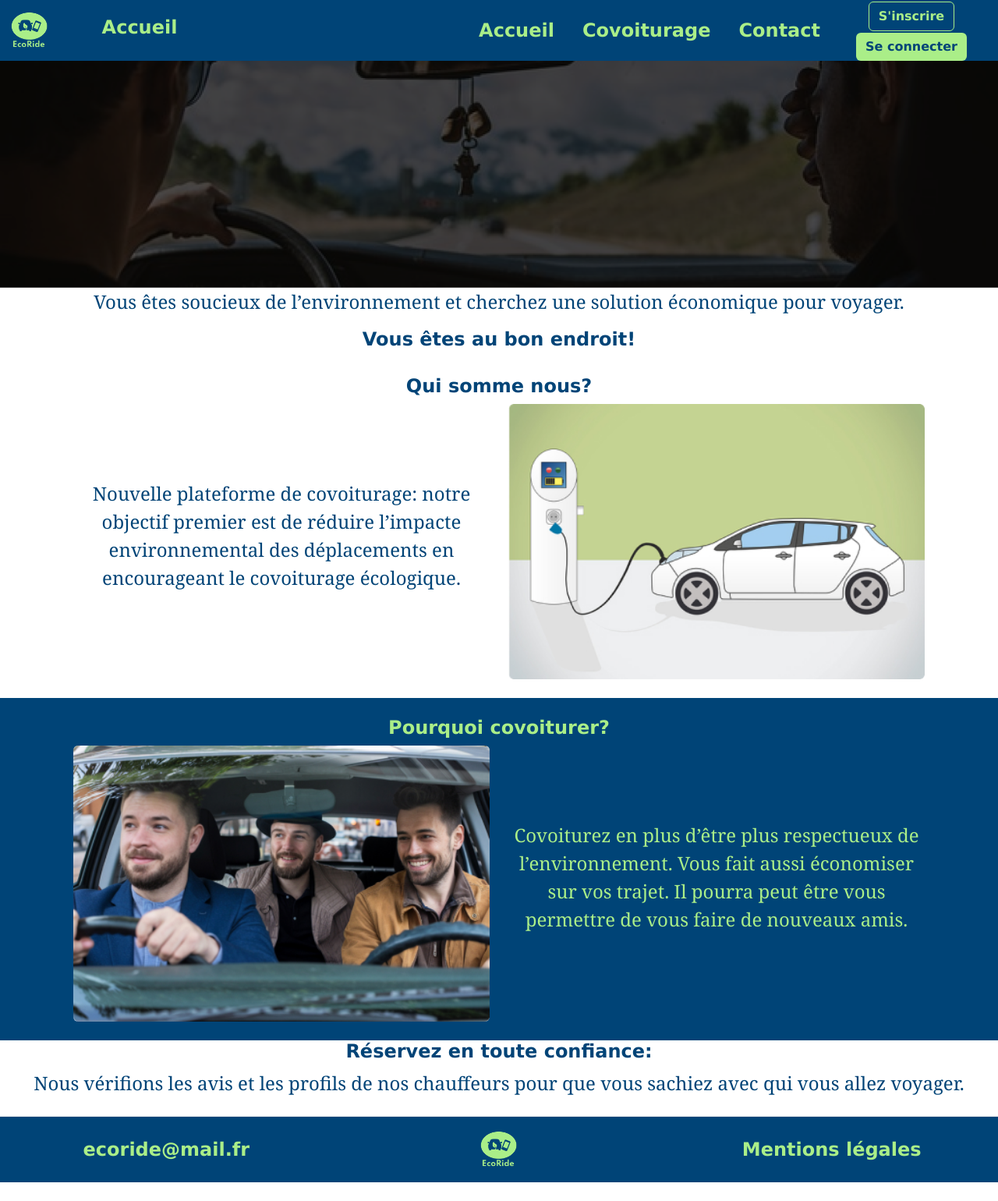
After one commit to nelly34800/EcoRide, a PHP site: page / in a window 1280 px wide. The commit adds this page. Shown: the whole page at 78% size. Run offline with PHP 8.4, Linux system fonts and the light colour scheme; some libraries are stand-ins or nearby versions.

Commit message:
ppage d'accueil + header et footer

```diff
--- a/assets/css/override-bootstrap.css
+++ b/assets/css/override-bootstrap.css
@@ -1,42 +1,50 @@
 :root {
-    --primary: #ff8264;
-    --secondary: #ffaa64;
-    --success: #28a745;
+    --primary: #aaee88;
+    --secondary: #44dddd;
+    --success: #aaee88;
     --danger: #dc3545;
     --warning: #fd7e14;
-    --info: #17a2b8;
+    --info: #aaaee88;
     --light: #f8f9fa;
-    --dark: #343a40;
+    --dark: #004477;
     --bs-nav-link-color: var(--primary);
     --bs-link-color: var(--primary);
     --bs-link-hover-color: var(--secondary);
+    --font-family-sans-serif: Verdana, sans-serif;
+    --font-family-serif: Georgia, sans-serif;
 }
 
-  .btn-primary {
-    --bs-btn-color: #fff;
+    .navbar {
+    --bs-navbar-padding-y: 0.rem;
+    }
+
+    .btn-primary {
+    --bs-btn-color: var(--dark);
     --bs-btn-bg: var(--primary);
-    --bs-btn-border-color: var(--secondary);
-    --bs-btn-hover-color: #fff;
-    --bs-btn-hover-bg: #ffc697;
+    --bs-btn-border-color: (--secondary);
+    --bs-btn-hover-color: var(--dark);
+    --bs-btn-hover-bg: var(--secondary);
     --bs-btn-hover-border-color: var(--secondary);
     --bs-btn-focus-shadow-rgb: 49,132,253;
     --bs-btn-active-color: #fff;
-    --bs-btn-active-bg: #ff8e31;
+    --bs-btn-active-bg: var(--secondary);
     --bs-btn-active-border-color: var(--secondary);
     --bs-btn-active-shadow: inset 0 3px 5px rgba(0, 0, 0, 0.125);
     --bs-btn-disabled-color: #fff;
-    --bs-btn-disabled-bg: #4f4f4f;
-    --bs-btn-disabled-border-color: #343434;
+    --bs-btn-disabled-bg: var(--dark);
+    --bs-btn-disabled-border-color: var(--dark);
+    font-family: var(--font-family-sans-serif);
+    font-weight: bold;
 }
 
 .btn-outline-primary {
     --bs-btn-color: var(--primary);
     --bs-btn-border-color: var(--primary);
-    --bs-btn-hover-color: #fff;
+    --bs-btn-hover-color: var(--dark);
     --bs-btn-hover-bg: var(--secondary);
-    --bs-btn-hover-border-color: var(--primary);
+    --bs-btn-hover-border-color: var(--scondary);
     --bs-btn-focus-shadow-rgb: 13,110,253;
-    --bs-btn-active-color: #fff;
+    --bs-btn-active-color: var(--dark);
     --bs-btn-active-bg: var(--primary);
     --bs-btn-active-border-color: var(--primary);
     --bs-btn-active-shadow: inset 0 3px 5px rgba(0, 0, 0, 0.125);
@@ -44,19 +52,30 @@
     --bs-btn-disabled-bg: transparent;
     --bs-btn-disabled-border-color: var(--primary);
     --bs-gradient: none;
+    font-family: var(--font-family-sans-serif);
+    font-weight: bold;
 }
 
 .nav-pills {
     --bs-nav-pills-border-radius: 0.375rem;
-    --bs-nav-pills-link-active-color: #fff;
+    --bs-nav-pills-link-active-color: var(--dark);
     --bs-nav-pills-link-active-bg: var(--primary);
 }
 
-h1 {
-  color: var(--primary);
+h1, h2, h3, h4 {
+    font-family: var(--font-family-sans-serif);
+    font-size: 24px;
+    font-weight: bold;
 }
 
-h2, h3 {
+h1, h4 {
+  color: var(--dark);
+}
+
+h2 {
+    color: var(--primary);
+}
+h3 {
     color: var(--secondary);
 }
 
--- /dev/null
+++ b/assets/css/style.css
@@ -0,0 +1,64 @@
+* {
+    box-sizing: border-box;
+    font-family: var(--font-family-serif);
+    color: var(--dark);
+    text-align: center;
+}
+
+@media screen and (max-width: 680px) {
+    body {
+        font-size: 14px;
+    }
+}
+@media screen and (min-width: 681px) {
+    body {
+        font-size: 24px;
+    }
+}
+
+.cont-nav {
+    background-color: var(--dark);
+}
+
+.nav-link {
+    color: var(--primary);
+    font-family: var(--font-family-sans-serif);
+    font-weight: bold;
+    margin-left: 10px;
+    margin-right: 10px;
+}
+
+.nav-link:hover {
+    color: var(--secondary);
+}
+
+.hero-scene {
+    filter: brightness(0.3);
+    }
+
+.text-center {
+    color: var(--dark);
+}
+
+.inv {
+    background-color: var(--dark);
+}
+
+.text-center-inv {
+    color: var(--primary);
+}
+
+.container-fluid {
+    background-color: var(--dark);
+}
+
+.navbar-toggler {
+    color: var(--primary);
+}
+.bg-primary {
+    color: var(--primary);
+}
+
+.color {
+    color: var(--primary);
+}
--- /dev/null
+++ b/index.php
@@ -0,0 +1,51 @@
+<?php
+require_once "templates/header.php";
+?>
+<div class="hero-scene">
+    <img src="assets/img/banAccueil.png" alt="" width="100%">
+</div>
+<p>Vous êtes soucieux de l’environnement et cherchez une solution économique pour voyager.</p>
+<h1> Vous êtes au bon endroit!</h1>
+
+<!--faire la barre de recherche-->
+
+
+<section>
+    <article>
+        <div class="container p-4">
+            <h2 class="text-center">Qui somme nous?</h2>
+            <div class="row row-cols-2 align-items-center">
+                <div class="col">
+                    <p class="text-center">
+                        Nouvelle plateforme de covoiturage: notre objectif premier est de réduire l’impacte environnemental des déplacements en encourageant le covoiturage écologique.
+                    </p>
+                </div>
+                <div class="col">
+                    <img class="w-100 rounded" src="assets/img/voitRecharge.jpg" />
+                </div>
+            </div>
+        </div>
+    </article>
+    <article>
+        <div class="inv">
+            <div class="container p-4">
+                <h2 class="text-center-inv">Pourquoi covoiturer?</h2>
+                <div class="row row-cols-2 align-items-center">
+                    <div class="col">
+                        <img class="w-100 rounded" src="assets/img/why.jpg" />
+                    </div>
+                    <div class="col">
+                        <p class="text-center-inv">
+                            Covoiturez en plus d’être plus respectueux de l’environnement. Vous fait aussi économiser sur vos trajet. Il pourra peut être vous permettre de vous faire de nouveaux amis.
+                        </p>
+                    </div>
+                </div>
+            </div>
+        </div>
+    </article>
+</section>
+<h4>Réservez en toute confiance:</h4>
+<p>Nous vérifions les avis et les profils de nos chauffeurs pour que vous sachiez avec qui vous allez voyager.</p>
+<?php
+require_once "templates/footer.php";
+?>
--- /dev/null
+++ b/package.json
@@ -0,0 +1,6 @@
+{
+  "dependencies": {
+    "bootstrap": "^5.3.3",
+    "bootstrap-icons": "^1.11.3"
+  }
+}
--- /dev/null
+++ b/templates/footer.php
@@ -0,0 +1,23 @@
+</main>
+</div>
+<div class="cont-nav">
+    <footer class="d-flex flex-wrap justify-content-between align-items-center py-3 my-4 border-top">
+
+        <ul class="nav col-md-4 justify-content-center">
+            <li class="nav-item"><a href="#" class="nav-link px-2 ">ecoride@mail.fr</a></li>
+        </ul>
+
+        <a href="index.php" class="d-inline-flex link-body-emphasis text-decoration-none">
+            <img src="assets/img/logo_e.png" alt="Logo EcoRide" width="52px">
+        </a>
+
+        <ul class="nav col-md-4 justify-content-center">
+            <li class="nav-item"><a href="#" class="nav-link px-2">Mentions légales</a></li>
+        </ul>
+
+    </footer>
+</div>
+<script src="node_modules/bootstrap/dist/js/bootstrap.bundle.min.js"></script>
+</body>
+
+</html>
--- /dev/null
+++ b/templates/header.php
@@ -0,0 +1,40 @@
+<!DOCTYPE html>
+<html lang="fr">
+
+<head>
+    <meta charset="UTF-8">
+    <meta name="viewport" content="width=device-width, initial-scale=1.0">
+    <link rel="stylesheet" href="node_modules/bootstrap/dist/css/bootstrap.min.css">
+    <link rel="stylesheet" href="node_modules/bootstrap-icons/font/bootstrap-icons.css">
+    <link rel="stylesheet" href="assets/css/override-bootstrap.css">
+    <link rel="stylesheet" href="assets/css/style.css">
+    <title>EcoRide</title>
+</head>
+
+<body>
+    <header>
+        <nav class="navbar navbar-expand-lg bg-body-tertiary ">
+            <div class="container-fluid">
+                <a class="navbar-brand" href="index.php">
+                    <img src="assets/img/logo_e.png" alt="Logo EcoRide" width="52px">
+                </a>
+                <button class="navbar-toggler" type="button" data-bs-toggle="collapse" data-bs-target="#navbarSupportedContent" aria-controls="navbarSupportedContent" aria-expanded="false" aria-label="Toggle navigation">
+                    <span class="navbar-toggler-icon" style="background-color: var(--primary);"></span>
+                </button>
+                <div class="collapse navbar-collapse" id="navbarSupportedContent">
+                    <div class="col-md-2 justify-content-center">
+                        <h2>Accueil</h2>
+                    </div>
+                    <ul class="navbar-nav ms-auto mb-2 mb-lg-0">
+                        <li><a href="#" class="nav-link px-2">Accueil</a></li>
+                        <li><a href="#" class="nav-link px-2">Covoiturage</a></li>
+                        <li><a href="#" class="nav-link px-2">Contact</a></li>
+                    </ul>
+                    <div class="col-md-2 justify-content-center">
+                        <button type="button" class="btn btn-outline-primary">S'inscrire</button>
+                        <button type="button" class="btn btn-primary">Se connecter</button>
+                    </div>
+                </div>
+        </nav>
+    </header>
+    <main>
```
Also changed, not shown: test.php (added, +58 -0 lines), assets/img/test.jpg (added), package-lock.json (added), 1 other file.
